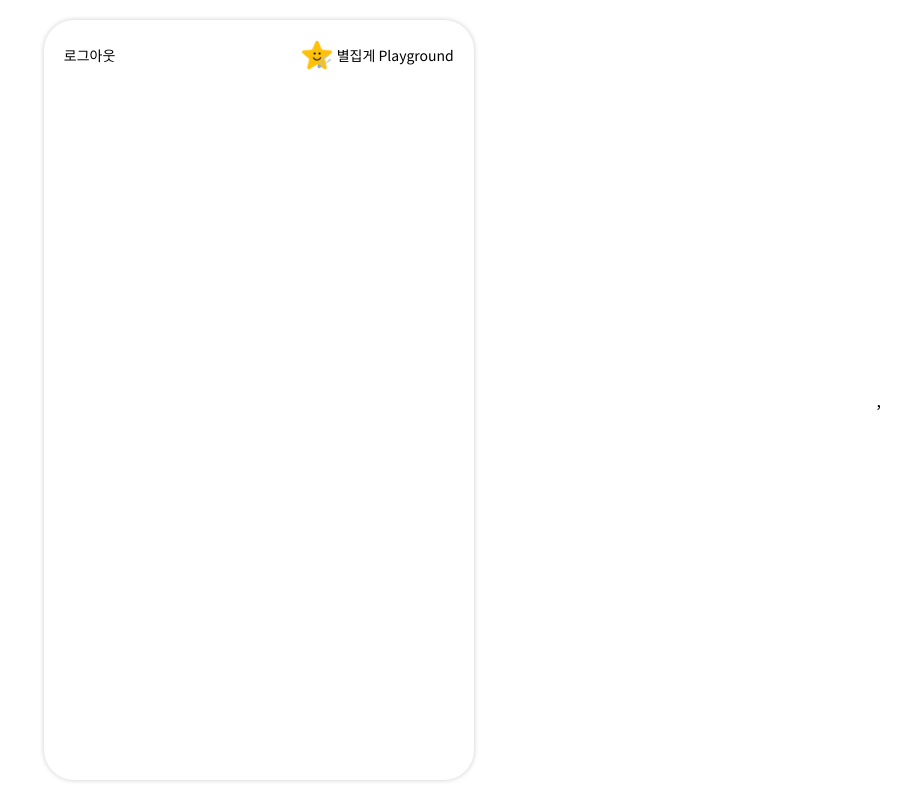
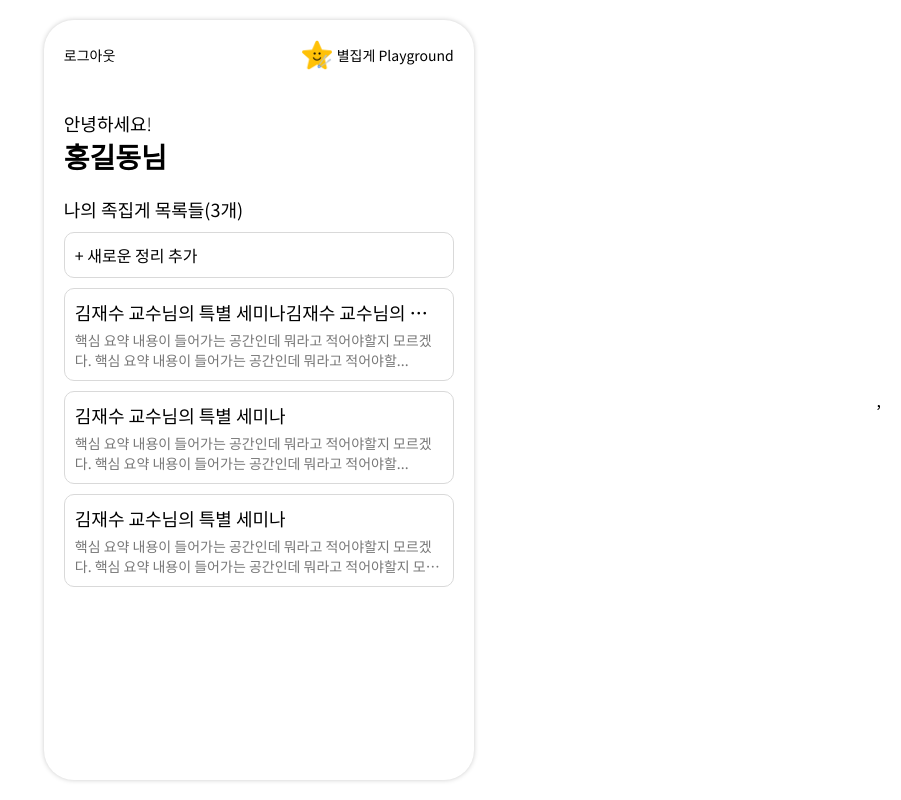
Before and after one commit to hanguswls/star-tweezers, a React (Vite) app: page / in a window 1280 px wide. Shown: the whole page, without its empty margins (379-1280 px from the left). Built offline with nearby package versions, Linux system fonts and the light colour scheme.

Commit message:
style: 메인 페이지 기본 레이아웃

```diff
--- a/src/App.jsx
+++ b/src/App.jsx
@@ -3,6 +3,7 @@ import { Route, Routes } from 'react-router-dom'
 import useCurrentPath from './hooks/useCurrentPath';
 import Header from './components/Header/Header';
 import Footer from './components/Footer/Footer';
+import Main from './routes/Main';
 
 function App() {
   const { currentPath } = useCurrentPath();
@@ -13,7 +14,7 @@ function App() {
         <Header />
         <main>
           <Routes>
-            <Route path="/" element="" />
+            <Route path="/" element={<Main />} />
             <Route path="*" element="페이지를 찾을 수 없습니다." />
           </Routes>
         </main>
--- /dev/null
+++ b/src/routes/Main.css
@@ -0,0 +1,64 @@
+.profile-wrapper {
+  margin: 20px 0;
+}
+
+.profile-wrapper > h4 {
+  font-size: 18px;
+  font-weight: 300;
+  margin: 0;
+}
+
+.profile-wrapper > h2 {
+  font-size: 28px;
+  font-weight: 700;
+  margin: 0;
+}
+
+.summary-list-container > h3 {
+  font-size: 18px;
+  font-weight: 400;
+  margin-bottom: 10px;
+}
+
+.summary-list {
+  list-style: none;
+  display: flex;
+  flex-direction: column;
+  padding: 0;
+  margin: 0;
+  width: 100%;
+  gap: 10px;
+}
+
+.summary-list > li {
+  border: 1px solid #d9d9d9;
+  padding: 10px;
+  border-radius: 10px;
+  cursor: pointer;
+  display: flex;
+  flex-direction: column;
+  gap: 5px;
+}
+
+.summary-list > li > * {
+  margin: 0;
+}
+
+.summary-list > li > h4 {
+  font-size: 18px;
+  font-weight: 500;
+  white-space: nowrap;
+  text-overflow: ellipsis;
+  overflow: hidden;
+}
+
+.summary-list > li > p {
+  font-size: 14px;
+  color: #777777;
+  word-break: break-word;
+  display: -webkit-box;
+  overflow: hidden;
+  -webkit-line-clamp: 2;
+  line-clamp: 2;
+  -webkit-box-orient: vertical;
+}
--- /dev/null
+++ b/src/routes/Main.jsx
@@ -0,0 +1,34 @@
+import './Main.css';
+
+function Main() {
+  return (
+    <div>
+      <section className="profile-wrapper">
+        <h4>안녕하세요!</h4>
+        <h2>홍길동님</h2>
+      </section>
+      <section className="summary-list-container">
+        <h3>나의 족집게 목록들(3개)</h3>
+        <ul className="summary-list">
+          <li>
+            + 새로운 정리 추가
+          </li>
+          <li>
+            <h4>김재수 교수님의 특별 세미나김재수 교수님의 특별 세미나김재수 교수님의 특별 세미나</h4>
+            <p>핵심 요약 내용이 들어가는 공간인데 뭐라고 적어야할지 모르겠다. 핵심 요약 내용이 들어가는 공간인데 뭐라고 적어야할...</p>
+          </li>
+          <li>
+            <h4>김재수 교수님의 특별 세미나</h4>
+            <p>핵심 요약 내용이 들어가는 공간인데 뭐라고 적어야할지 모르겠다. 핵심 요약 내용이 들어가는 공간인데 뭐라고 적어야할...</p>
+          </li>
+          <li>
+            <h4>김재수 교수님의 특별 세미나</h4>
+            <p>핵심 요약 내용이 들어가는 공간인데 뭐라고 적어야할지 모르겠다. 핵심 요약 내용이 들어가는 공간인데 뭐라고 적어야할지 모르겠다.핵심 요약 내용이 들어가는 공간인데 뭐라고 적어야할지 모르겠다.핵심 요약 내용이 들어가는 공간인데 뭐라고 적어야할지 모르겠다.핵심 요약 내용이 들어가는 공간인데 뭐라고 적어야할...</p>
+          </li>
+        </ul>
+      </section>
+    </div>
+  )
+}
+
+export default Main;
```
